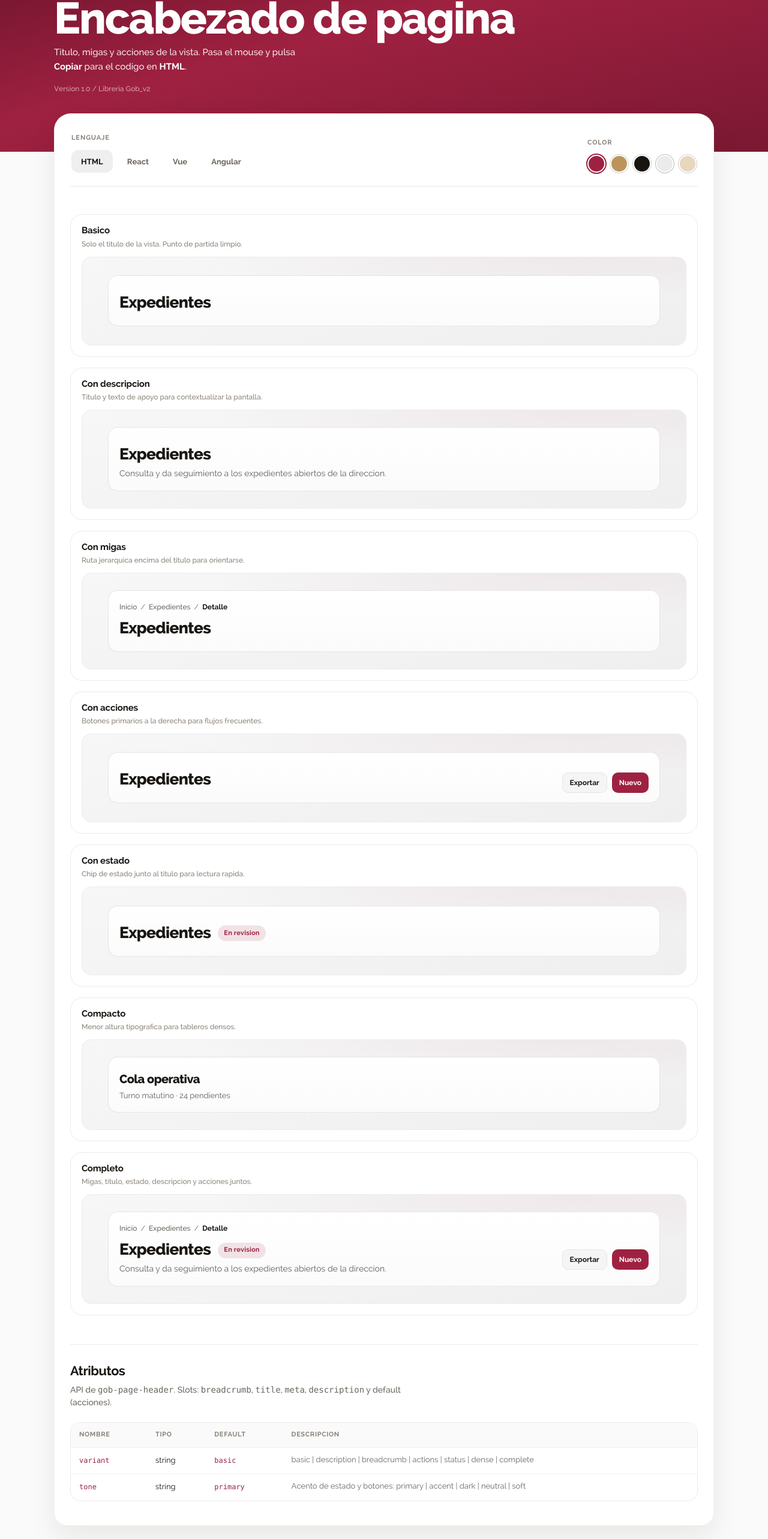
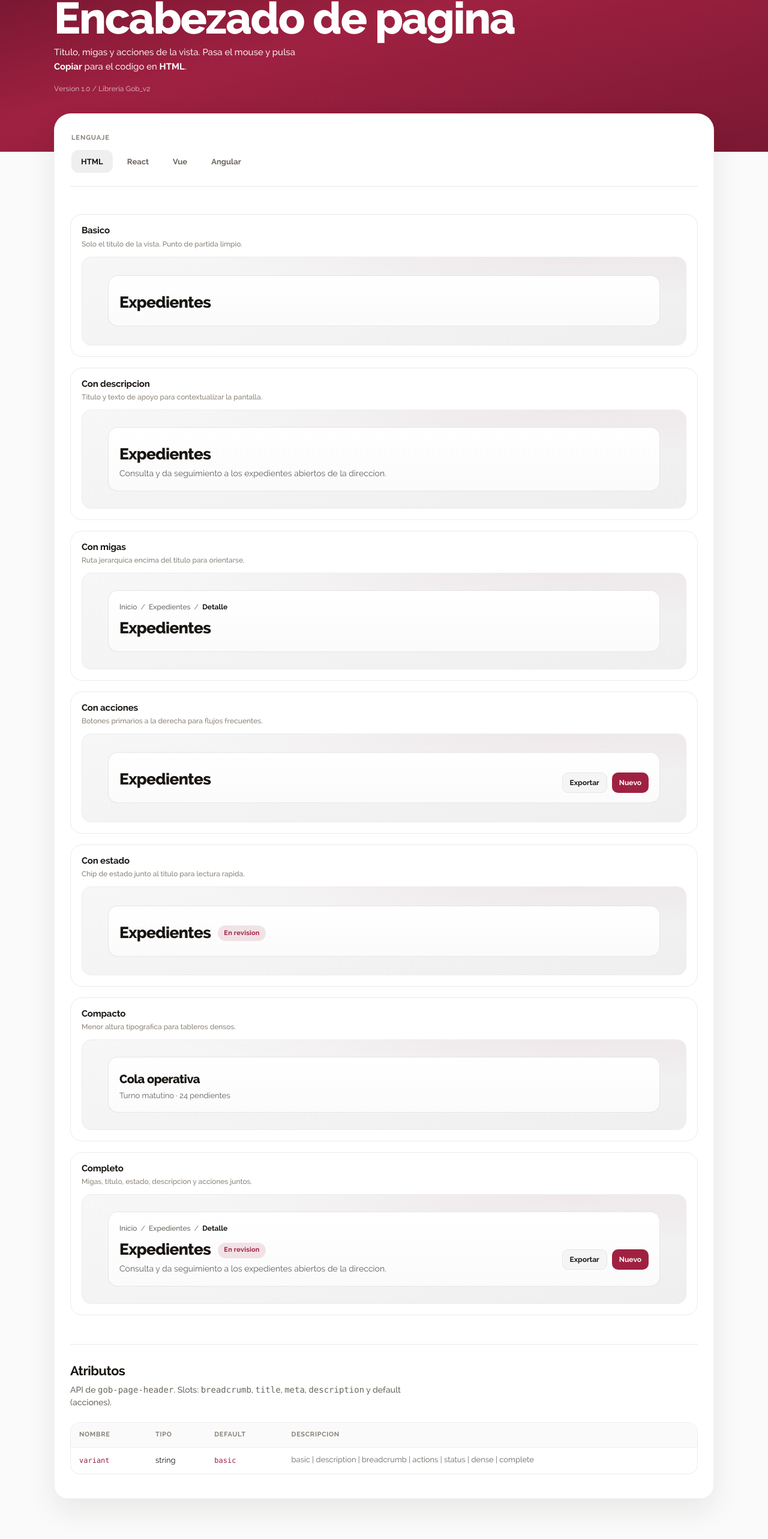
Before and after one commit to mariasan001/gob_ui, a Next.js app in the folder apps/web-next/: page /encabezado-pagina in a window 1280 px wide. Shown: the part 73-2639 px from the top of the page at 60% size. Built offline with nearby package versions, Linux system fonts and the light colour scheme.

Commit message:
Quita la seleccion de color del Encabezado de pagina
Este componente no filtra por tono; solo lenguaje y los 7 ejemplos.

Co-authored-by: mariasan001 <mariasan001@users.noreply.github.com>

```diff
--- a/apps/web-next/src/app/encabezado-pagina/header-data.ts
+++ b/apps/web-next/src/app/encabezado-pagina/header-data.ts
@@ -1,4 +1,4 @@
-import type { PageHeaderVariant, Tone } from '@mariasan001/ui-wc';
+import type { PageHeaderVariant } from '@mariasan001/ui-wc';
 
 export type CodeLang = 'html' | 'react' | 'vue' | 'angular';
 
@@ -7,14 +7,6 @@ export const CODE_LANGUAGES: { id: CodeLang; label: string }[] = [
   { id: 'react', label: 'React' },
   { id: 'vue', label: 'Vue' },
   { id: 'angular', label: 'Angular' },
-];
-
-export const COLOR_OPTIONS: { id: Tone; label: string; swatch: string }[] = [
-  { id: 'primary', label: 'Primary', swatch: '#9F2141' },
-  { id: 'accent', label: 'Accent', swatch: '#BC945A' },
-  { id: 'dark', label: 'Dark', swatch: '#181511' },
-  { id: 'neutral', label: 'Neutral', swatch: '#EBEBEB' },
-  { id: 'soft', label: 'Soft', swatch: '#E7D7BD' },
 ];
 
 export type HeaderExample = {
@@ -75,12 +67,6 @@ export const HEADER_ATTRS = [
     type: 'string',
     defaultValue: 'basic',
     body: 'basic | description | breadcrumb | actions | status | dense | complete',
-  },
-  {
-    name: 'tone',
-    type: 'string',
-    defaultValue: 'primary',
-    body: 'Acento de estado y botones: primary | accent | dark | neutral | soft',
   },
 ] as const;
 
@@ -152,12 +138,8 @@ function iconImports(lang: CodeLang): string {
 `;
 }
 
-export function buildSnippet(
-  lang: CodeLang,
-  example: HeaderExample,
-  tone: Tone,
-): string {
-  const attrs = ` variant="${example.variant}" tone="${tone}"`;
+export function buildSnippet(lang: CodeLang, example: HeaderExample): string {
+  const attrs = ` variant="${example.variant}"`;
   const body = bodyFor(example);
 
   if (lang === 'html') {
--- a/apps/web-next/src/app/encabezado-pagina/header-demo.tsx
+++ b/apps/web-next/src/app/encabezado-pagina/header-demo.tsx
@@ -1,9 +1,8 @@
 'use client';
 
-import type { PageHeaderVariant, Tone } from '@mariasan001/ui-wc';
+import type { PageHeaderVariant } from '@mariasan001/ui-wc';
 
 import type { HeaderExample } from './header-data';
-import { HEADER_THEME_VARS } from './header-themes';
 import local from './header.module.css';
 
 function Breadcrumb() {
@@ -63,22 +62,10 @@ function contentFor(variant: PageHeaderVariant) {
   );
 }
 
-export function HeaderDemo({
-  example,
-  tone,
-}: {
-  example: HeaderExample;
-  tone: Tone;
-}) {
+export function HeaderDemo({ example }: { example: HeaderExample }) {
   return (
     <div className={local.stageInner}>
-      <gob-page-header
-        key={`${example.id}-${tone}`}
-        variant={example.variant}
-        tone={tone}
-        className={local.header}
-        style={HEADER_THEME_VARS[tone]}
-      >
+      <gob-page-header variant={example.variant} className={local.header}>
         {contentFor(example.variant)}
       </gob-page-header>
     </div>
--- a/apps/web-next/src/app/encabezado-pagina/header-themes.ts
+++ /dev/null
@@ -1,71 +0,0 @@
-import type { CSSProperties } from 'react';
-
-import type { Tone } from '@mariasan001/ui-wc';
-
-export const HEADER_THEME_VARS: Record<Tone, CSSProperties> = {
-  primary: {
-    ['--gob-ph-bg' as string]: '#ffffff',
-    ['--gob-ph-bg-2' as string]: '#fbfbfb',
-    ['--gob-ph-text' as string]: '#6b665f',
-    ['--gob-ph-muted' as string]: '#8a8278',
-    ['--gob-ph-title' as string]: '#181511',
-    ['--gob-ph-border' as string]: 'rgba(24, 21, 17, 0.1)',
-    ['--gob-ph-accent' as string]: '#9f2141',
-    ['--gob-ph-accent-soft' as string]: 'rgba(159, 33, 65, 0.12)',
-    ['--gob-ph-accent-text' as string]: '#9f2141',
-    ['--gob-ph-surface' as string]: '#f5f5f5',
-    ['--gob-ph-surface-border' as string]: '#e5e5e5',
-  },
-  accent: {
-    ['--gob-ph-bg' as string]: '#f7f1e8',
-    ['--gob-ph-bg-2' as string]: '#f3ebe0',
-    ['--gob-ph-text' as string]: '#5c5348',
-    ['--gob-ph-muted' as string]: '#8a8278',
-    ['--gob-ph-title' as string]: '#3f372e',
-    ['--gob-ph-border' as string]: 'rgba(24, 21, 17, 0.1)',
-    ['--gob-ph-accent' as string]: '#bc945a',
-    ['--gob-ph-accent-soft' as string]: 'rgba(188, 148, 90, 0.22)',
-    ['--gob-ph-accent-text' as string]: '#7a5a2e',
-    ['--gob-ph-surface' as string]: 'rgba(255, 255, 255, 0.65)',
-    ['--gob-ph-surface-border' as string]: 'rgba(24, 21, 17, 0.1)',
-  },
-  dark: {
-    ['--gob-ph-bg' as string]: '#181511',
-    ['--gob-ph-bg-2' as string]: '#221e19',
-    ['--gob-ph-text' as string]: 'rgba(255, 255, 255, 0.72)',
-    ['--gob-ph-muted' as string]: 'rgba(255, 255, 255, 0.55)',
-    ['--gob-ph-title' as string]: '#ffffff',
-    ['--gob-ph-border' as string]: 'rgba(255, 255, 255, 0.12)',
-    ['--gob-ph-accent' as string]: '#ffffff',
-    ['--gob-ph-accent-soft' as string]: 'rgba(255, 255, 255, 0.14)',
-    ['--gob-ph-accent-text' as string]: '#181511',
-    ['--gob-ph-surface' as string]: 'rgba(255, 255, 255, 0.08)',
-    ['--gob-ph-surface-border' as string]: 'rgba(255, 255, 255, 0.14)',
-  },
-  neutral: {
-    ['--gob-ph-bg' as string]: '#ebebeb',
-    ['--gob-ph-bg-2' as string]: '#e4e4e4',
-    ['--gob-ph-text' as string]: '#5f5952',
-    ['--gob-ph-muted' as string]: '#8a8278',
-    ['--gob-ph-title' as string]: '#181511',
-    ['--gob-ph-border' as string]: 'rgba(24, 21, 17, 0.12)',
-    ['--gob-ph-accent' as string]: '#9f2141',
-    ['--gob-ph-accent-soft' as string]: 'rgba(159, 33, 65, 0.12)',
-    ['--gob-ph-accent-text' as string]: '#9f2141',
-    ['--gob-ph-surface' as string]: '#f5f5f5',
-    ['--gob-ph-surface-border' as string]: '#d0d0d0',
-  },
-  soft: {
-    ['--gob-ph-bg' as string]: '#e7d7bd',
-    ['--gob-ph-bg-2' as string]: '#dfc9a8',
-    ['--gob-ph-text' as string]: '#5a4f42',
-    ['--gob-ph-muted' as string]: '#7a6f60',
-    ['--gob-ph-title' as string]: '#2f2922',
-    ['--gob-ph-border' as string]: 'rgba(24, 21, 17, 0.12)',
-    ['--gob-ph-accent' as string]: '#9f2141',
-    ['--gob-ph-accent-soft' as string]: 'rgba(159, 33, 65, 0.16)',
-    ['--gob-ph-accent-text' as string]: '#9f2141',
-    ['--gob-ph-surface' as string]: 'rgba(255, 255, 255, 0.42)',
-    ['--gob-ph-surface-border' as string]: 'rgba(24, 21, 17, 0.12)',
-  },
-};
--- a/apps/web-next/src/app/encabezado-pagina/header.module.css
+++ b/apps/web-next/src/app/encabezado-pagina/header.module.css
@@ -83,6 +83,18 @@
 
 .header {
   width: 100%;
+  /* Encabezado de pagina: sin tono; panel claro fijo */
+  --gob-ph-bg: #ffffff;
+  --gob-ph-bg-2: #fbfbfb;
+  --gob-ph-text: #6b665f;
+  --gob-ph-muted: #8a8278;
+  --gob-ph-title: #181511;
+  --gob-ph-border: rgba(24, 21, 17, 0.1);
+  --gob-ph-accent: #9f2141;
+  --gob-ph-accent-soft: rgba(159, 33, 65, 0.12);
+  --gob-ph-accent-text: #9f2141;
+  --gob-ph-surface: #f5f5f5;
+  --gob-ph-surface-border: #e5e5e5;
 }
 
 .crumbs {
@@ -122,10 +134,6 @@
   letter-spacing: 0.02em;
 }
 
-:global(gob-page-header[tone='dark']) .status {
-  color: #fff;
-}
-
 .btnGhost,
 .btnPrimary {
   appearance: none;
@@ -148,10 +156,6 @@
   border: 0;
   background: var(--gob-ph-accent, #9f2141);
   color: #fff;
-}
-
-:global(gob-page-header[tone='dark']) .btnPrimary {
-  color: #181511;
 }
 
 .tableWrap {
--- a/apps/web-next/src/app/encabezado-pagina/page.tsx
+++ b/apps/web-next/src/app/encabezado-pagina/page.tsx
@@ -2,17 +2,16 @@
 
 /**
  * Docs de Encabezado de pagina — cascaron canonico = Botones (/botones).
+ * Sin seleccion de color: el encabezado hereda el contexto de la pagina.
  */
 
 import Link from 'next/link';
 import { useEffect, useState } from 'react';
 
-import type { Tone } from '@mariasan001/ui-wc';
 import '@mariasan001/ui-wc';
 
 import {
   CODE_LANGUAGES,
-  COLOR_OPTIONS,
   HEADER_ATTRS,
   HEADER_EXAMPLES,
   buildSnippet,
@@ -25,7 +24,6 @@ import s from './page.module.css';
 
 export default function EncabezadoPaginaPage() {
   const [lang, setLang] = useState<CodeLang>('html');
-  const [tone, setTone] = useState<Tone>('primary');
   const [copiedKey, setCopiedKey] = useState<string | null>(null);
 
   useEffect(() => {
@@ -34,7 +32,7 @@ export default function EncabezadoPaginaPage() {
 
   async function copyExample(example: HeaderExample) {
     try {
-      await navigator.clipboard.writeText(buildSnippet(lang, example, tone));
+      await navigator.clipboard.writeText(buildSnippet(lang, example));
       setCopiedKey(example.id);
       window.setTimeout(() => setCopiedKey(null), 1200);
     } catch {
@@ -80,28 +78,6 @@ export default function EncabezadoPaginaPage() {
                 })}
               </div>
             </div>
-
-            <div className={s.filterBlock}>
-              <p className={s.filterLabel}>Color</p>
-              <div className={s.colorRow}>
-                {COLOR_OPTIONS.map((option) => {
-                  const active = option.id === tone;
-                  return (
-                    <button
-                      key={option.id}
-                      type="button"
-                      className={`${s.colorSwatch} ${active ? s.colorSwatchActive : ''}`}
-                      style={{ background: option.swatch }}
-                      data-tone={option.id}
-                      aria-label={option.label}
-                      aria-pressed={active}
-                      title={option.label}
-                      onClick={() => setTone(option.id)}
-                    />
-                  );
-                })}
-              </div>
-            </div>
           </div>
 
           <div className={local.exampleList} aria-label="Ejemplos">
@@ -119,7 +95,7 @@ export default function EncabezadoPaginaPage() {
                   <p className={local.exampleDesc}>{example.description}</p>
                 </div>
                 <div className={local.stage}>
-                  <HeaderDemo example={example} tone={tone} />
+                  <HeaderDemo example={example} />
                 </div>
               </article>
             ))}
```
